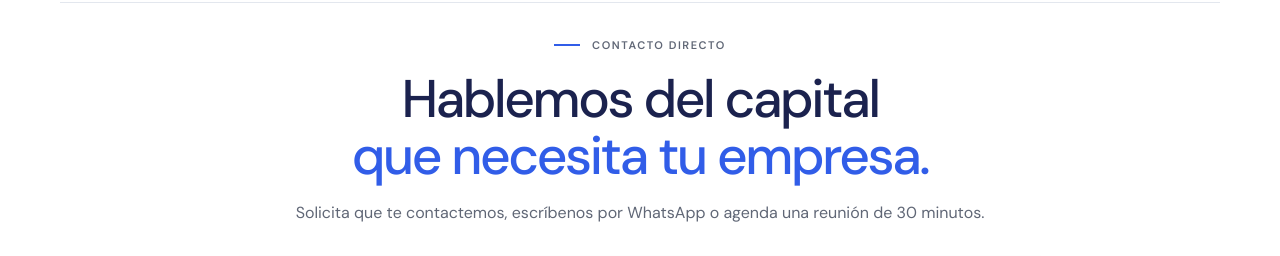
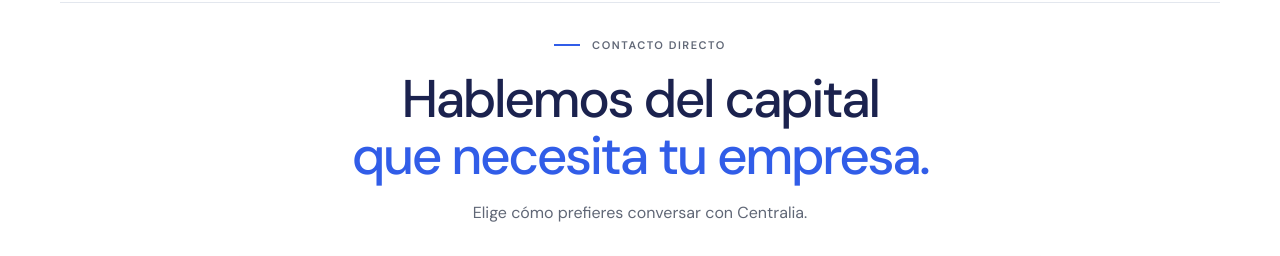
Before and after one commit to Centralia-ctrl/centralia-sitio, a website: page contacto.html in a window 1280 px wide. Shown: the part 85-341 px from the top of the page. Drawn offline with Linux system fonts and the light colour scheme.

Commit message:
Simplify Contact page introduction

```diff
--- a/contacto.html
+++ b/contacto.html
@@ -12,7 +12,7 @@
   <noscript><p>Para usar el formulario o consultar horarios activa JavaScript. También puedes <a href="https://wa.me/525548092849">contactarnos por WhatsApp</a>.</p></noscript><main class="cp-main" id="cp-contacto">
     <div class="cp-eyebrow">Contacto directo</div>
     <h1>Hablemos del capital<br><span>que necesita tu empresa.</span></h1>
-    <p class="cp-lead">Solicita que te contactemos, escríbenos por WhatsApp o agenda una reunión de 30 minutos.</p>
+    <p class="cp-lead">Elige cómo prefieres conversar con Centralia.</p>
     <section class="cp-module" aria-label="Elige cómo hablar con Centralia">
       <div class="cp-channels" role="group" aria-label="Forma de contacto">
         <button type="button" class="cp-channel cursor-interaction" data-channel="consulta" aria-pressed="true" aria-controls="cp-consulta"><svg width="24" height="24" viewBox="0 0 24 24" fill="none" stroke="currentColor" stroke-width="1.5" stroke-linecap="round" stroke-linejoin="round" aria-hidden="true"><path d="m22 2-7 20-4-9-9-4Z"/><path d="M22 2 11 13"/></svg><span>Que me contacten</span></button>
```
